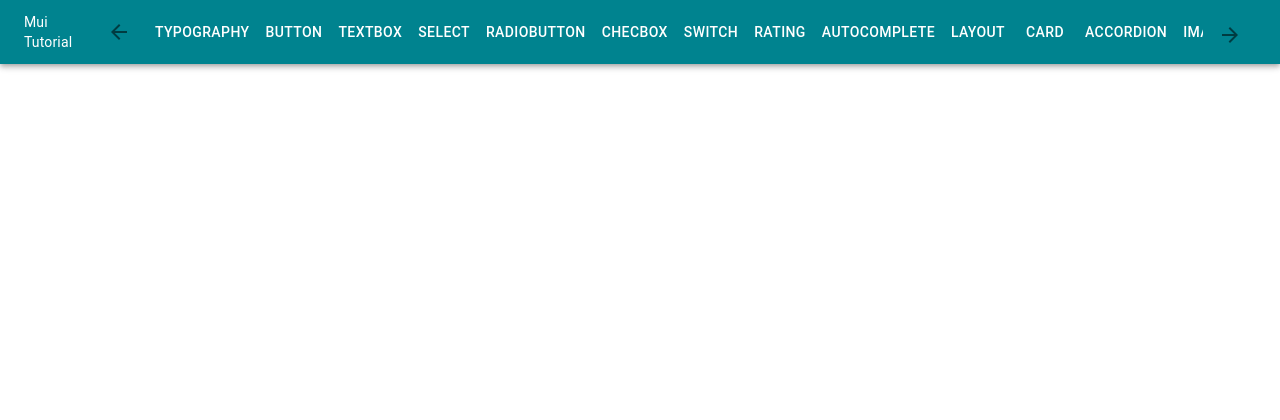
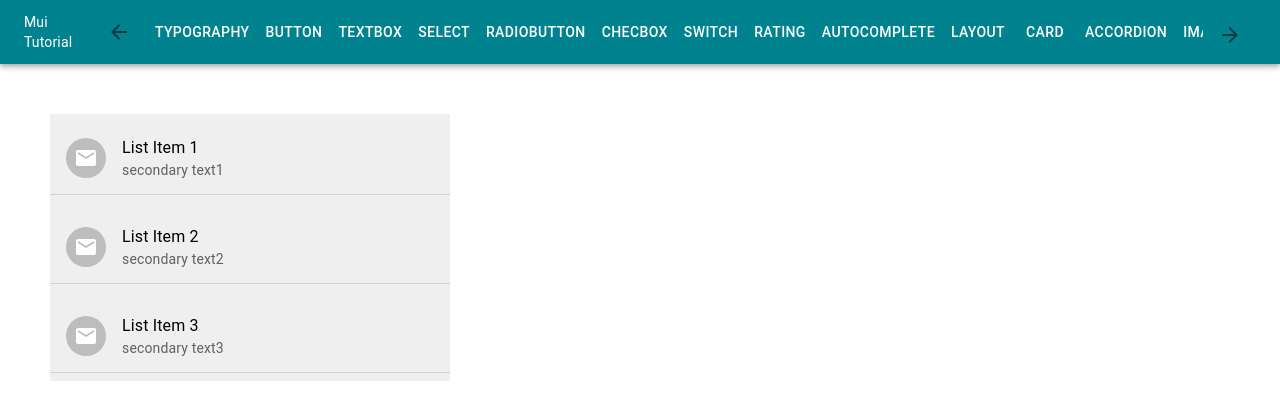
Before and after one commit to shubham-mhatre/react-typescript-material-ui, a React (Create React App) app: page /muilist in a window 1280 px wide. Shown: the top 420 px of the page. Built offline with nearby package versions, Linux system fonts and the light colour scheme.

Commit message:
material ui list

```diff
--- a/src/App.tsx
+++ b/src/App.tsx
@@ -24,6 +24,7 @@ import MuiSpeedDial from './Components/MuiSpeedDial';
 import MuiBottomNavigation from './Components/MuiBottomNavigation';
 import MuiAvatar from './Components/MuiAvatar';
 import MuiBadge from './Components/MuiBadge';
+import MuiList from './Components/MuiList';
 
 function App() {
   return (
@@ -52,6 +53,7 @@ function App() {
           <Route path="/muibottomnavigation" element={<MuiBottomNavigation />}></Route>
           <Route path="/muiavatar" element={<MuiAvatar />}></Route>
           <Route path="/muibadge" element={<MuiBadge />}></Route>
+          <Route path="/muilist" element={<MuiList />}></Route>
         </Routes>
       </Router>
     </div>
--- /dev/null
+++ b/src/Components/MuiList.tsx
@@ -0,0 +1,45 @@
+import {
+    Box, List, ListItem, ListItemText, ListItemIcon, ListItemAvatar, Avatar,
+    ListItemButton, Divider
+} from '@mui/material'
+import MailIcon from '@mui/icons-material/Mail'
+import React from 'react'
+
+
+const MuiList = () => {
+    const data = [{
+        'listText': "List Item 1",
+        'secondaryText': "secondary text1"
+    }, {
+        'listText': "List Item 2",
+        'secondaryText': "secondary text2"
+    }, {
+        'listText': "List Item 3",
+        'secondaryText': "secondary text3"
+    }];
+    return (
+        <Box sx={{ width: '400px', bgcolor: '#efefef', mt: '50px', ml: '50px' }}>
+
+            {data.map((rs) => (
+                <List>
+                    <ListItem disablePadding>
+                        <ListItemButton>
+                            <ListItemIcon>
+                                <ListItemAvatar>
+                                    <Avatar>
+                                        <MailIcon />
+                                    </Avatar>
+                                </ListItemAvatar>
+                            </ListItemIcon>
+                            <ListItemText primary={rs.listText} secondary={rs.secondaryText} />
+                        </ListItemButton>
+                    </ListItem>
+                <Divider/>
+                </List>
+            ))}
+
+        </Box>
+    )
+}
+
+export default MuiList
--- a/src/Components/MuiNavbar.tsx
+++ b/src/Components/MuiNavbar.tsx
@@ -50,6 +50,7 @@ const MuiNavbar = () => {
                                 <Button color='inherit' href="/muibottomnavigation">Bottom Navigation</Button>
                                 <Button color='inherit' href="/muiavatar">Avatar</Button>
                                 <Button color='inherit' href="/muibadge">Badge</Button>
+                                <Button color='inherit' href="/muilist">List</Button>
                             </div>
                         </div>
                         <div style={{ minWidth: '500px' }} />
```
